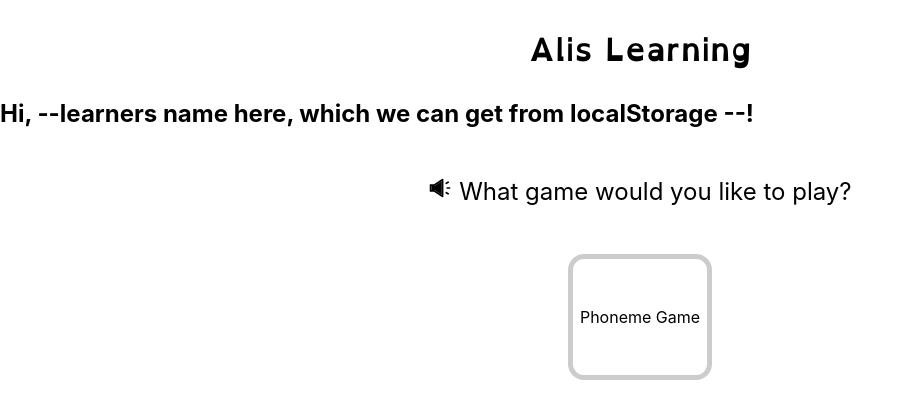
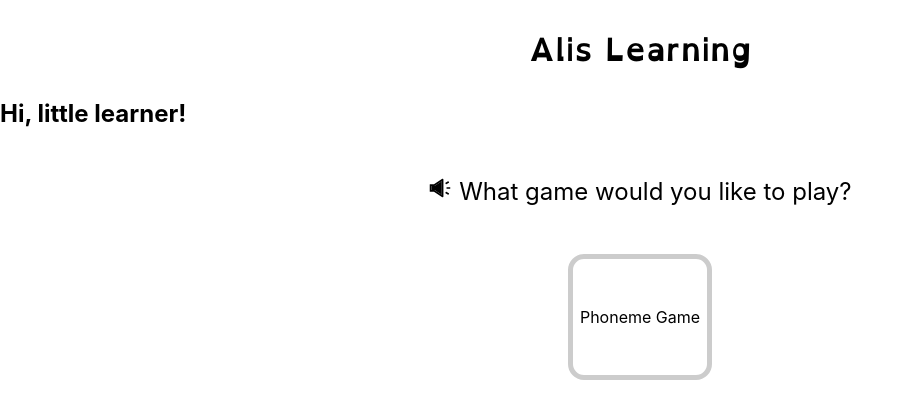
Before and after one commit to fac24/alis-learning, a Next.js app: page /child-landing in a window 1280 px wide. Shown: the top 418 px of the page, without its empty margins (0-913 px from the left). Built offline with nearby package versions, Linux system fonts and the light colour scheme.

Commit message:
setted the localstorage for fonts, name, font-sizes and a background

```diff
--- a/pages/_app.js
+++ b/pages/_app.js
@@ -1,9 +1,36 @@
 import "../styles/globals.css";
 import Layout from "../components/Layout";
+import useLocalStorageState from "../components/Hooks/useLocalStorageState";
+
 function MyApp({ Component, pageProps }) {
+  // Custom hooks setting user user details - here in the _app.js so it can be accessed acrosss all componenets!
+  const [learnerName, setLearnerName] = useLocalStorageState(
+    "learner-name",
+    null
+  ) || [null, null];
+  const [font, setFont] = useLocalStorageState("font", null) || [null, null];
+  const [size, setSize] = useLocalStorageState(
+    "font-size",
+    null
+  ) || [null, null];
+  const [background, setBackground] = useLocalStorageState(
+    "background",
+    null
+  ) || [null, null];
+
   return (
     <Layout>
-      <Component {...pageProps} />
+      <Component
+        {...pageProps}
+        learnerName={learnerName}
+        setLearnerName={setLearnerName}
+        font={font}
+        setFont={setFont}
+        size={size}
+        setSize={setSize}
+        background={background}
+        setBackground={setBackground}
+      />
     </Layout>
   );
 }
--- a/pages/child-landing.js
+++ b/pages/child-landing.js
@@ -2,10 +2,10 @@ import Tts from "../components/tts";
 import Link from "next/link";
 import styled from "styled-components";
 
-export default function ChildLanding() {
+export default function ChildLanding({ learnerName }) {
   return (
     <>
-      <h2>Hi, --learners name here, which we can get from localStorage --!</h2>
+      <h2>Hi, {learnerName ? learnerName : "little learner"}!</h2>
       <Tts>What game would you like to play?</Tts>
       <Link href="phoneme-game/first-step">
         <GameTile>Phoneme Game</GameTile>
--- a/pages/learner-onboarding/background-selection.js
+++ b/pages/learner-onboarding/background-selection.js
@@ -2,10 +2,9 @@ import LearnerOnboardingLayout from "../../components/LearnerOnboardingLayout";
 import Tts from "../../components/tts";
 import { colours } from "../../data/colours.js";
 import styled from "styled-components";
-import { useState, useEffect } from "react";
+import { useEffect } from "react";
 
-export default function LearnerBackgroudSelection() {
-  const [background, setBackground] = useState(null);
+export default function LearnerBackgroudSelection({background, setBackground}) {
 
   const updateColour = (e) => {
     setBackground(e.target.value);
--- a/pages/learner-onboarding/font-size-selection.js
+++ b/pages/learner-onboarding/font-size-selection.js
@@ -1,11 +1,8 @@
 import LearnerOnboardingLayout from "../../components/LearnerOnboardingLayout";
-import { useState } from "react";
 import styled from "styled-components";
 import FontFlex from "../../components/Styled-Components/FontFlex";
 
-export default function LearnerFontSizesSelection() {
-  const [size, setSize] = useState("");
-
+export default function LearnerFontSizesSelection({ size, setSize }) {
   function updateFontSize(e) {
     e.preventDefault();
     setSize(e.target.value);
```
Also changed, not shown: pages/learner-onboarding/font-selection.js (+2 -6 lines), pages/learner-onboarding/name.js (+9 -12 lines).
